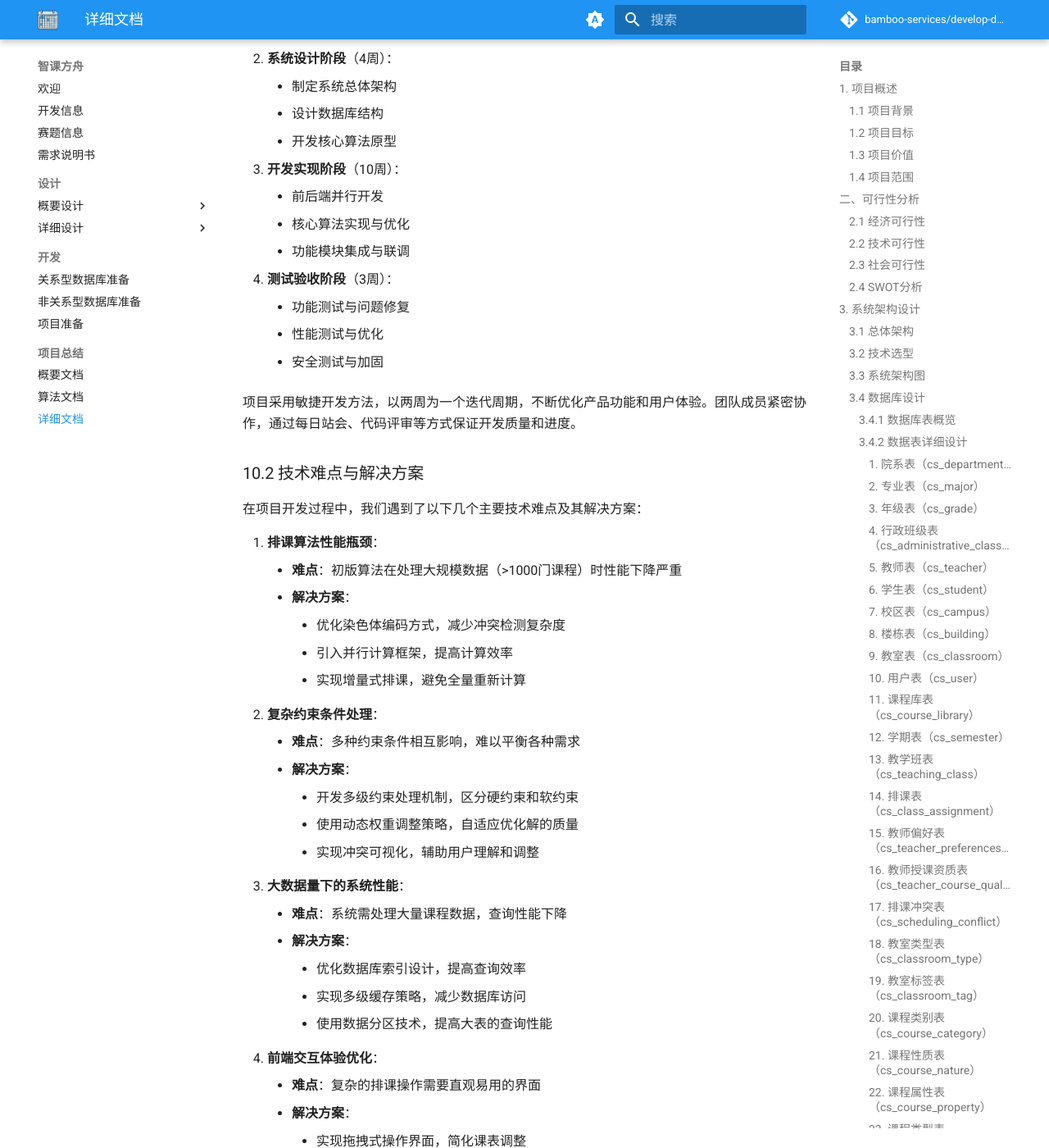
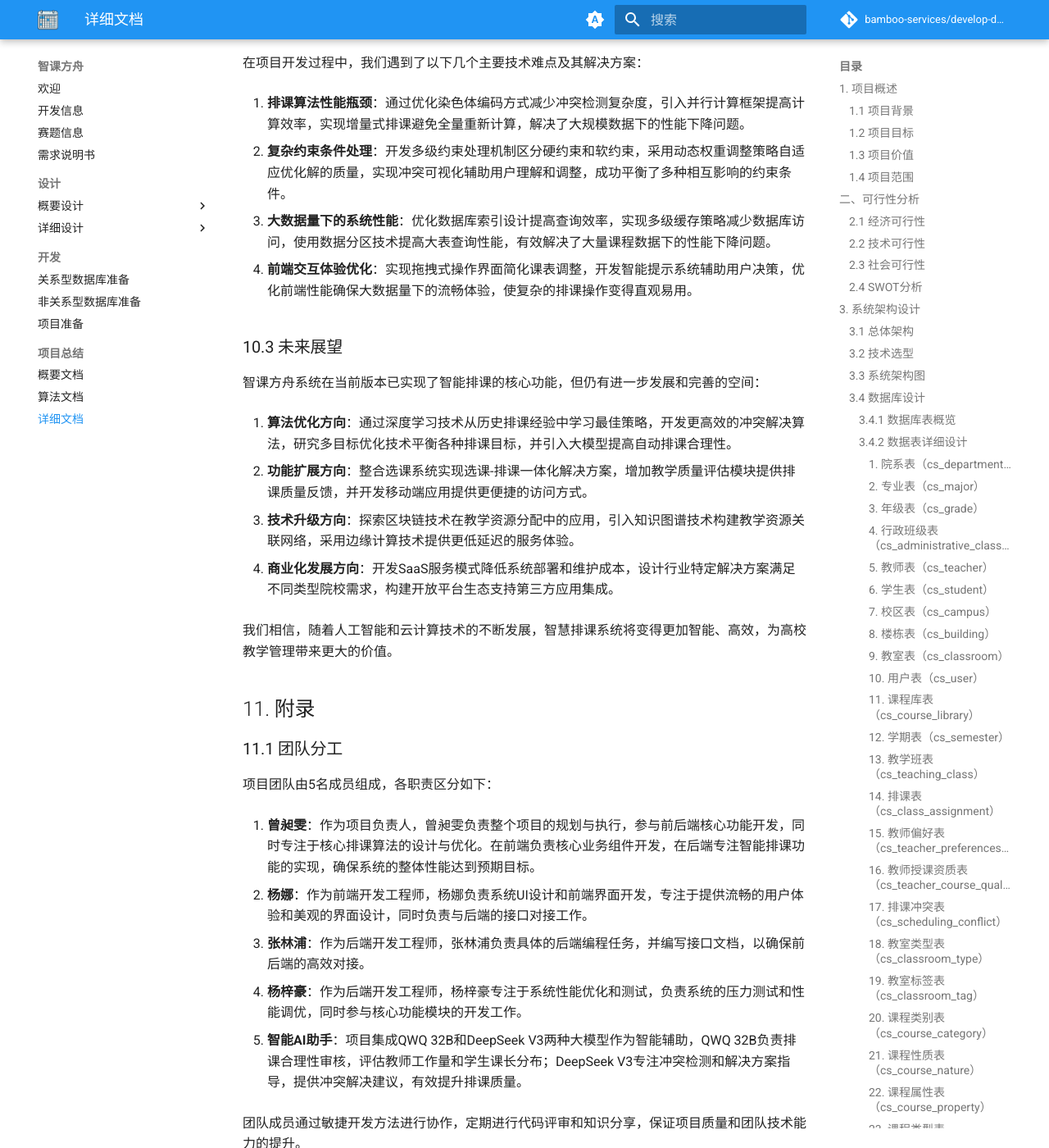
Before and after one commit to class-scheduling-system/develop-document, an MkDocs documentation site: the page built from docs/final/project_detailed.md, in a window 1280 px wide and 1400 px high, scrolled down 36617 px. Shown: the whole window at 82% size. Built offline with MkDocs 1.6.1 and Material for MkDocs 9.7.7, drawn with Linux system fonts in a browser that asks for light colours; comment, search, counter and statistics services are not loaded; some of the changed text lies outside the part shown.

Commit message:
refactor: 优化项目文档结构和内容

```diff
--- a/docs/final/project_detailed.md
+++ b/docs/final/project_detailed.md
@@ -1008,19 +1008,11 @@
 
 ### 9.3 性能优势
 
-1. **高效的排课算法**：
-     - 中等规模（1000门课程）排课时间控制在10分钟以内
-     - 支持增量式排课，大大提高排课效率
-     - 算法优化使内存占用降低40%，CPU使用率降低35%
-2. **良好的系统性能**：
-     - 普通操作响应时间<1秒
-     - 复杂查询响应时间<3秒
-     - 支持200+并发用户访问
-     - 系统资源占用合理，无内存泄漏
-3. **可扩展性设计**：
-     - 系统架构支持水平扩展
-     - 数据库设计优化支持大数据量处理
-     - 算法框架可扩展，支持新约束条件的动态添加
+1. **高效的排课算法**：中等规模（1000门课程）排课时间控制在10分钟以内，通过增量式排课和算法优化使内存占用降低40%，CPU使用率降低35%。
+
+2. **良好的系统性能**：普通操作响应时间小于1秒，复杂查询响应时间小于3秒，同时支持200+并发用户访问，系统资源占用合理无内存泄漏。
+
+3. **可扩展性设计**：系统架构支持水平扩展，数据库设计优化支持大数据量处理，算法框架可扩展并支持新约束条件的动态添加。
 
 ## 10. 项目总结
 
@@ -1028,22 +1020,13 @@
 
 本项目从需求分析到系统实现，历时约4个月，主要经历以下几个阶段：
 
-1. **需求分析阶段**（3周）：
-     - 深入调研高校排课业务流程
-     - 分析用户需求与痛点
-     - 明确功能范围与技术要求
-2. **系统设计阶段**（4周）：
-     - 制定系统总体架构
-     - 设计数据库结构
-     - 开发核心算法原型
-3. **开发实现阶段**（10周）：
-     - 前后端并行开发
-     - 核心算法实现与优化
-     - 功能模块集成与联调
-4. **测试验收阶段**（3周）：
-     - 功能测试与问题修复
-     - 性能测试与优化
-     - 安全测试与加固
+1. **需求分析阶段**（3周）：深入调研高校排课业务流程，分析用户需求与痛点，明确系统功能范围与技术要求。
+
+2. **系统设计阶段**（4周）：制定系统总体架构，设计数据库结构，开发并验证核心排课算法原型的可行性。
+
+3. **开发实现阶段**（10周）：前后端并行开发，实现并优化核心排课算法，完成各功能模块的集成与联调测试。
+
+4. **测试验收阶段**（3周）：全面开展功能测试并修复问题，进行性能测试与优化，同时完成安全测试与系统加固。
 
 项目采用敏捷开发方法，以两周为一个迭代周期，不断优化产品功能和用户体验。团队成员紧密协作，通过每日站会、代码评审等方式保证开发质量和进度。
 
@@ -1051,52 +1034,25 @@
 
 在项目开发过程中，我们遇到了以下几个主要技术难点及其解决方案：
 
-1. **排课算法性能瓶颈**：
-     - **难点**：初版算法在处理大规模数据（>1000门课程）时性能下降严重
-     - **解决方案**：
-         - 优化染色体编码方式，减少冲突检测复杂度
-         - 引入并行计算框架，提高计算效率
-         - 实现增量式排课，避免全量重新计算
-2. **复杂约束条件处理**：
-     - **难点**：多种约束条件相互影响，难以平衡各种需求
-     - **解决方案**：
-         - 开发多级约束处理机制，区分硬约束和软约束
-         - 使用动态权重调整策略，自适应优化解的质量
-         - 实现冲突可视化，辅助用户理解和调整
-3. **大数据量下的系统性能**：
-     - **难点**：系统需处理大量课程数据，查询性能下降
-     - **解决方案**：
-         - 优化数据库索引设计，提高查询效率
-         - 实现多级缓存策略，减少数据库访问
-         - 使用数据分区技术，提高大表的查询性能
-4. **前端交互体验优化**：
-     - **难点**：复杂的排课操作需要直观易用的界面
-     - **解决方案**：
-         - 实现拖拽式操作界面，简化课表调整
-         - 开发智能提示系统，辅助用户决策
-         - 优化前端性能，确保大数据量下的流畅体验
+1. **排课算法性能瓶颈**：通过优化染色体编码方式减少冲突检测复杂度，引入并行计算框架提高计算效率，实现增量式排课避免全量重新计算，解决了大规模数据下的性能下降问题。
+
+2. **复杂约束条件处理**：开发多级约束处理机制区分硬约束和软约束，采用动态权重调整策略自适应优化解的质量，实现冲突可视化辅助用户理解和调整，成功平衡了多种相互影响的约束条件。
+
+3. **大数据量下的系统性能**：优化数据库索引设计提高查询效率，实现多级缓存策略减少数据库访问，使用数据分区技术提高大表查询性能，有效解决了大量课程数据下的性能下降问题。
+
+4. **前端交互体验优化**：实现拖拽式操作界面简化课表调整，开发智能提示系统辅助用户决策，优化前端性能确保大数据量下的流畅体验，使复杂的排课操作变得直观易用。
 
 ### 10.3 未来展望
 
 智课方舟系统在当前版本已实现了智能排课的核心功能，但仍有进一步发展和完善的空间：
 
-1. **算法优化方向**：
-     - 优化深度学习技术，从历史排课经验中学习最佳策略
-     - 开发更高效的冲突解决算法，提高排课成功率
-     - 研究多目标优化技术，更好地平衡各种排课目标
-     - 优化在自动排课引入大模型，提高排课合理性
-2. **功能扩展方向**：
-     - 整合选课系统，实现选课-排课一体化解决方案
-     - 增加教学质量评估模块，提供排课质量反馈
-     - 开发移动端应用，提供更便捷的访问方式
-3. **技术升级方向**：
-     - 探索区块链技术在教学资源分配中的应用
-     - 引入知识图谱技术，构建教学资源关联网络
-     - 采用边缘计算技术，提供更低延迟的服务体验
-4. **商业化发展方向**：
-     - 开发SaaS服务模式，降低系统部署和维护成本
-     - 设计行业特定解决方案，满足不同类型院校需求
-     - 构建开放平台生态，支持第三方应用集成
+1. **算法优化方向**：通过深度学习技术从历史排课经验中学习最佳策略，开发更高效的冲突解决算法，研究多目标优化技术平衡各种排课目标，并引入大模型提高自动排课合理性。
+
+2. **功能扩展方向**：整合选课系统实现选课-排课一体化解决方案，增加教学质量评估模块提供排课质量反馈，并开发移动端应用提供更便捷的访问方式。
+
+3. **技术升级方向**：探索区块链技术在教学资源分配中的应用，引入知识图谱技术构建教学资源关联网络，采用边缘计算技术提供更低延迟的服务体验。
+
+4. **商业化发展方向**：开发SaaS服务模式降低系统部署和维护成本，设计行业特定解决方案满足不同类型院校需求，构建开放平台生态支持第三方应用集成。
 
 我们相信，随着人工智能和云计算技术的不断发展，智慧排课系统将变得更加智能、高效，为高校教学管理带来更大的价值。
 
@@ -1104,28 +1060,17 @@
 
 ### 11.1 团队分工
 
-项目团队由5名成员组成，各职责区分如下（部分成员涵盖多个职责）：
+项目团队由5名成员组成，各职责区分如下：
 
-1. **项目经理**：
-     - 负责项目整体规划与进度管理
-     - 协调团队资源与任务分配
-     - 对接用户需求与反馈
-2. **架构师**：
-     - 负责系统总体架构设计
-     - 技术选型与技术方案制定
-     - 核心模块代码审查
-3. **算法工程师**：
-     - 负责排课算法研发与优化
-     - 冲突检测与解决算法实现
-     - 算法性能测试与调优
-4. **后端开发工程师**：
-     - 负责系统后端服务开发
-     - 数据库设计与实现
-     - API接口设计与开发
-5. **前端开发工程师**：
-     - 负责系统前端界面开发
-     - 用户交互设计与实现
-     - 前端性能优化
+1. **曾昶雯**：作为项目负责人，曾昶雯负责整个项目的规划与执行，参与前后端核心功能开发，同时专注于核心排课算法的设计与优化。在前端负责核心业务组件开发，在后端专注智能排课功能的实现，确保系统的整体性能达到预期目标。
+
+2. **杨娜**：作为前端开发工程师，杨娜负责系统UI设计和前端界面开发，专注于提供流畅的用户体验和美观的界面设计，同时负责与后端的接口对接工作。
+
+3. **张林浦**：作为后端开发工程师，张林浦负责具体的后端编程任务，并编写接口文档，以确保前后端的高效对接。
+
+4. **杨梓豪**：作为后端开发工程师，杨梓豪专注于系统性能优化和测试，负责系统的压力测试和性能调优，同时参与核心功能模块的开发工作。
+
+5. **智能AI助手**：项目集成QWQ 32B和DeepSeek V3两种大模型作为智能辅助，QWQ 32B负责排课合理性审核，评估教师工作量和学生课长分布；DeepSeek V3专注冲突检测和解决方案指导，提供冲突解决建议，有效提升排课质量。
 
 团队成员通过敏捷开发方法进行协作，定期进行代码评审和知识分享，保证项目质量和团队技术能力的提升。
 
```
